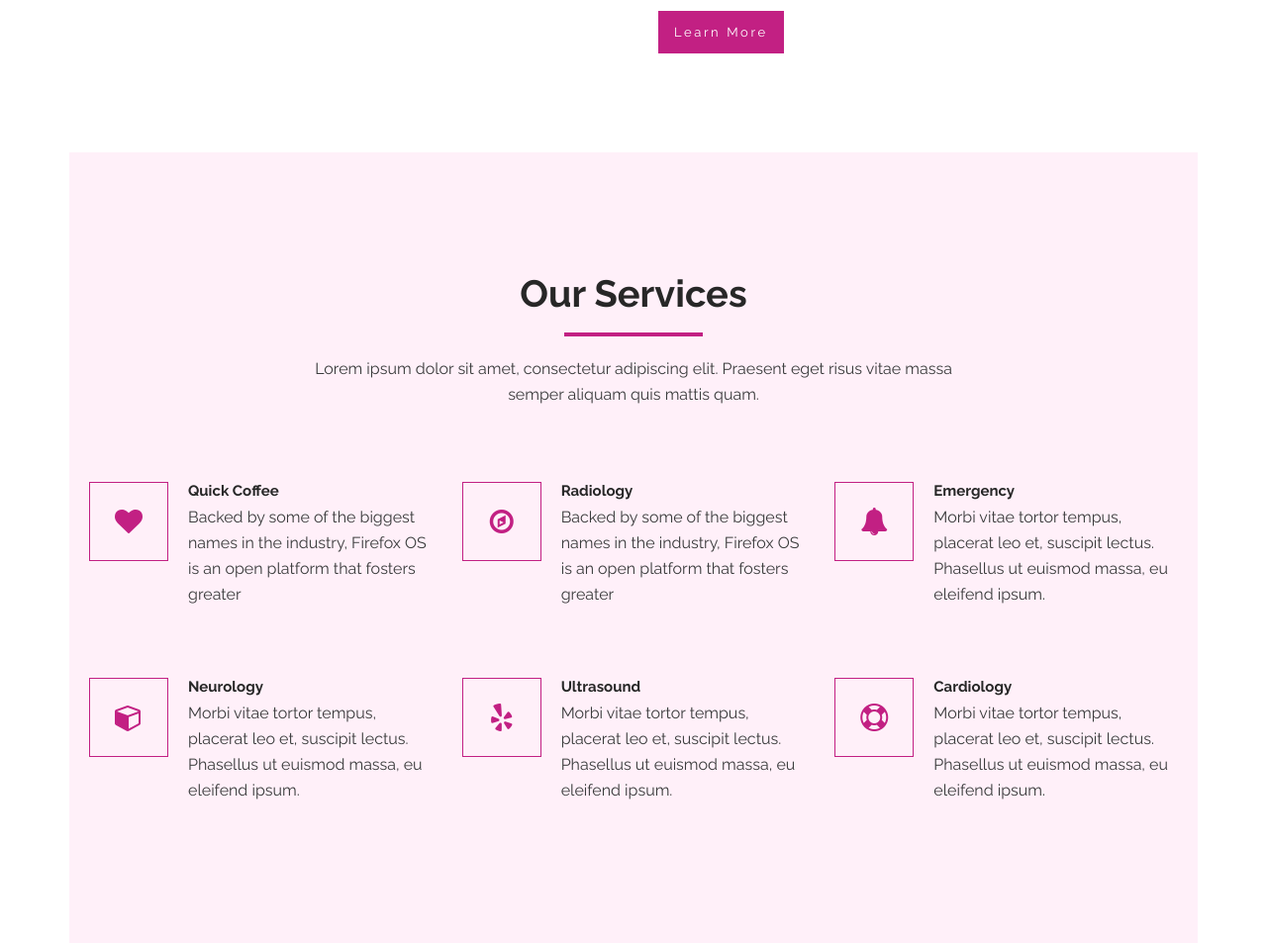
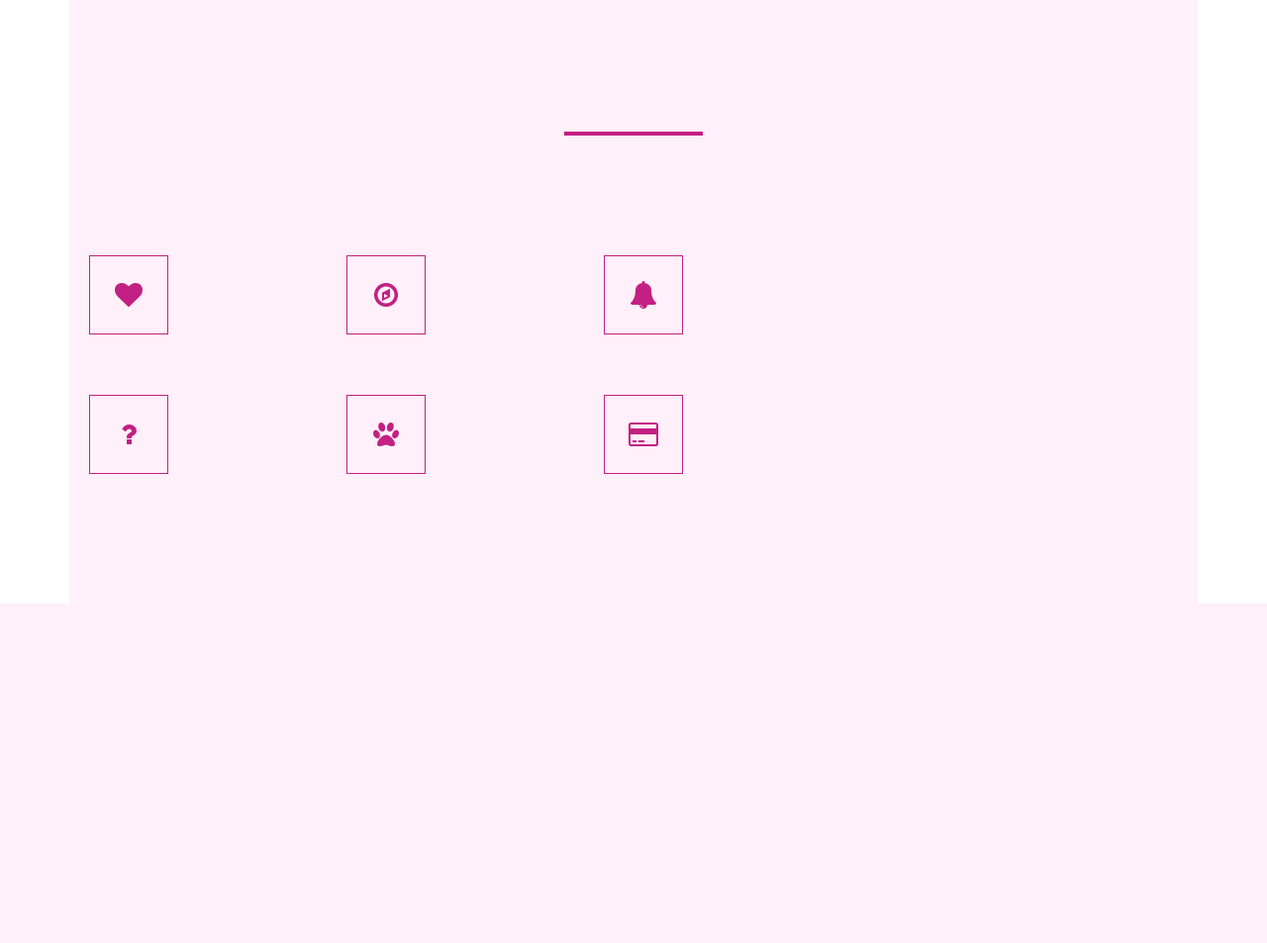
Before and after one commit to dynamicDr/Healing-Paws-Web, a Flask app: page / in a window 1280 px wide. Shown: the part 710-1663 px from the top of the page at 99% size. After the commit the page ends 1320 px from the top, so only its background shows below. Run offline with Flask 2, Linux system fonts and the light colour scheme; some libraries are stand-ins or nearby versions.

Commit message:
home page translation

```diff
--- a/web/appdir/routes.py
+++ b/web/appdir/routes.py
@@ -212,12 +212,12 @@ def update_appointment():
     appointment = Appointment.query.filter(Appointment.id == appointment_id).first()
     if operation == "Reject":
         if appointment.preferred_doctor_id != user_in_db.id and appointment.changeable is False:
-            flash("Cannot confirm the appointment. There is an assigned doctor.","danger")
+            flash("Cannot reject the appointment. There is another assigned doctor.","danger")
             return redirect(url_for('handleappointment', appointment_id=appointment_id))
         appointment.status = "Canceled"
     elif operation == "Confirm":
         if appointment.preferred_doctor_id != user_in_db.id and appointment.changeable is False:
-            flash("Cannot reject the appointment. There is an assigned doctor.","danger")
+            flash("Cannot confirm the appointment. There is another assigned doctor.","danger")
             return redirect(url_for('handleappointment', appointment_id=appointment_id))
         appointment.status = "Confirmed"
         appointment.employee_id = user_in_db.id
--- a/web/appdir/templates/base.html
+++ b/web/appdir/templates/base.html
@@ -54,7 +54,6 @@
                         <li><a href="{{ url_for('login') }}" class="i18n" name="login"></a></li>
                     {% endif %}
                         <li>
-
                             <select id="language" class="dropdown" style="margin: 15px">
                             <option value="zh-CN">中文简体</option>
                             <option value="en">English</option>
--- a/web/appdir/templates/index.html
+++ b/web/appdir/templates/index.html
@@ -3,7 +3,7 @@
 <section id="about">
 	<div class="container">
 		<div class="section-header">
-			<h2 class="section-title text-center wow fadeInDown">About Us</h2>
+			<h2 class="section-title text-center i18n" name="about_us"></h2>
 			<p class="text-center wow fadeInDown">Lorem ipsum dolor sit amet, consectetur adipiscing elit. Praesent eget risus vitae massa <br> semper aliquam quis mattis quam.</p>
 		</div>
 
@@ -12,16 +12,13 @@
 			  <img class="img-responsive" src="images/about.png" alt="">
 			</div>
 
-			<div class="col-sm-6 wow fadeInRight">
-				<h3 class="column-title">We Take Care Your Pets</h3>
-				<p>Lorem ipsum dolor sit amet, consectetur adipiscing elit. Praesent eget risus vitae massa semper aliquam quis mattis quam. Morbi vitae tortor tempus, placerat leo et, suscipit lectus. Phasellus ut euismod massa, eu eleifend ipsum.</p>
+			<div class="col-sm-6">
+				<h3 class="column-title i18n" name="take_care" ></h3>
+				<p  class="i18n" name="intro_1"></p>
+                <p  class="i18n" name="intro_2"></p>
+                <p  class="i18n" name="intro_3"></p>
 
-				<p>Nulla eu neque commodo, dapibus dolor eget, dictum arcu. In nec purus eu tellus consequat ultricies. Donec feugiat tempor turpis, rutrum sagittis mi venenatis at. Sed molestie lorem a blandit congue. Ut pellentesque odio quis leo volutpat, vitae vulputate felis condimentum. </p>
-
-				<p>Praesent vulputate fermentum lorem, id rhoncus sem vehicula eu. Quisque ullamcorper, orci adipiscing auctor viverra, velit arcu malesuada metus, in volutpat tellus sem at justo.</p>
-
-
-				<a class="btn btn-primary" href="#">Learn More</a>
+				<a class="btn btn-primary i18n" name="learn_more" href={{ url_for("reviewquestions",page=1 )}}></a>
 
 			</div>
 		</div>
@@ -31,8 +28,8 @@
 	<div class="container" style="padding: 20px">
 
 		<div class="section-header">
-			<h2 class="section-title text-center wow fadeInDown">Our Services</h2>
-			<p class="text-center wow fadeInDown">Lorem ipsum dolor sit amet, consectetur adipiscing elit. Praesent eget risus vitae massa <br> semper aliquam quis mattis quam.</p>
+			<h2 class="section-title text-center i18n" name="our_service"></h2>
+			<p class="text-center i18n" name="our_service_context"><br></p>
 		</div>
 
 		<div class="row">
@@ -43,8 +40,8 @@
 							<i class="fa fa-heart"></i>
 						</div>
 						<div      >
-							<h4 class="media-heading">Quick Coffee</h4>
-							<p>Backed by some of the biggest names in the industry, Firefox OS is an open platform that fosters greater</p>
+							<h4 class="media-heading i18n" name="f1"></h4>
+							<p class="i18n" name="f1c">
 						</div>
 					</div>
 				</div><!--/.col-md-4-->
@@ -55,9 +52,9 @@
 							<i class="fa fa-compass"></i>
 						</div>
 						<div      >
-							<h4 class="media-heading">Radiology</h4>
-							<p>Backed by some of the biggest names in the industry, Firefox OS is an open platform that fosters greater</p>
-						</div>
+							<h4 class="media-heading i18n" name="f2"></h4>
+							<p class="i18n" name="f2c">
+                        </div>
 					</div>
 				</div><!--/.col-md-4-->
 
@@ -67,45 +64,45 @@
 							<i class="fa fa-bell"></i>
 						</div>
 						<div      >
-							<h4 class="media-heading">Emergency</h4>
-							<p>Morbi vitae tortor tempus, placerat leo et, suscipit lectus. Phasellus ut euismod massa, eu eleifend ipsum.</p>
-						</div>
+							<h4 class="media-heading i18n" name="f3"></h4>
+							<p class="i18n" name="f3c">
+                        </div>
 					</div>
 				</div><!--/.col-md-4-->
 
 				<div class="col-md-4 col-sm-6 wow fadeInUp" data-wow-duration="300ms" data-wow-delay="300ms">
 					<div class="media service-box">
 						<div class="pull-left">
-							<i class="fa fa-cube"></i>
+							<i class="fa fa-question"></i>
 						</div>
 						<div      >
-							<h4 class="media-heading">Neurology</h4>
-							<p>Morbi vitae tortor tempus, placerat leo et, suscipit lectus. Phasellus ut euismod massa, eu eleifend ipsum.</p>
-						</div>
+							<h4 class="media-heading i18n" name="f4"></h4>
+							<p class="i18n" name="f4c">
+                        </div>
 					</div>
 				</div><!--/.col-md-4-->
 
 				<div class="col-md-4 col-sm-6 wow fadeInUp" data-wow-duration="300ms" data-wow-delay="400ms">
 					<div class="media service-box">
 						<div class="pull-left">
-							<i class="fa fa-yelp"></i>
+							<i class="fa fa-paw"></i>
 						</div>
 						<div      >
-							<h4 class="media-heading">Ultrasound</h4>
-							<p>Morbi vitae tortor tempus, placerat leo et, suscipit lectus. Phasellus ut euismod massa, eu eleifend ipsum.</p>
-						</div>
+							<h4 class="media-heading i18n" name="f5"></h4>
+							<p class="i18n" name="f5c">
+                        </div>
 					</div>
 				</div><!--/.col-md-4-->
 
 				<div class="col-md-4 col-sm-6 wow fadeInUp" data-wow-duration="300ms" data-wow-delay="500ms">
 					<div class="media service-box">
 						<div class="pull-left">
-							<i class="fa fa-life-ring"></i>
+							<i class="fa fa-credit-card"></i>
 						</div>
 						<div      >
-							<h4 class="media-heading">Cardiology</h4>
-							<p>Morbi vitae tortor tempus, placerat leo et, suscipit lectus. Phasellus ut euismod massa, eu eleifend ipsum.</p>
-						</div>
+							<h4 class="media-heading i18n" name="f6"></h4>
+							<p class="i18n" name="f6c">
+                        </div>
 					</div>
 				</div><!--/.col-md-4-->
 			</div>
```
Also changed, not shown: 2 other files.
